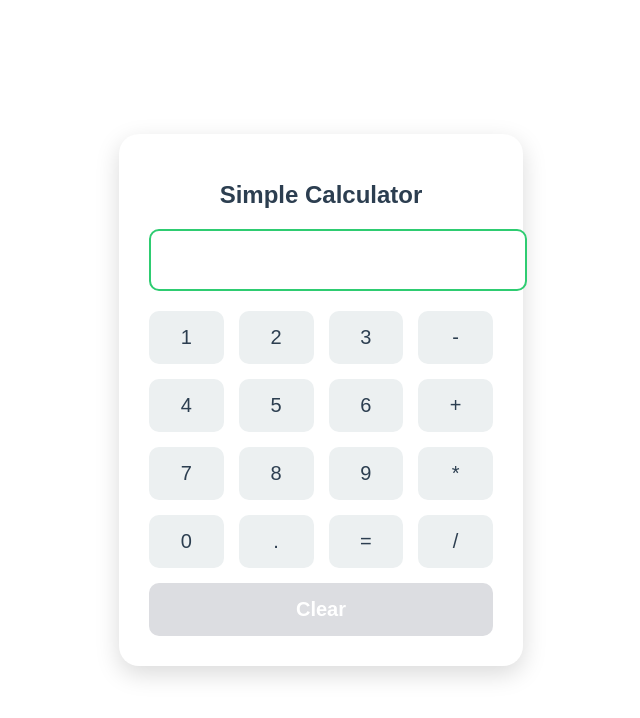
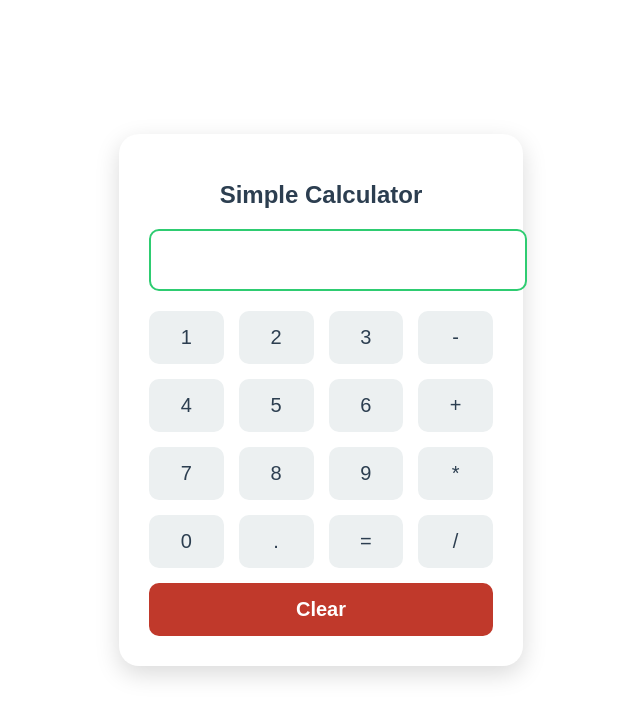
Before and after one commit to M-Saleh-N/simple_calculator, a React (Create React App) app: page / in a window 1280 px wide. In both pictures the pointer is over the button "Clear". Shown: the top 718 px of the page, without its empty margins (319-959 px from the left). Built offline with nearby package versions, Linux system fonts and the light colour scheme.

Commit message:
styled the clear btn to hover

```diff
--- a/src/components/simple.css
+++ b/src/components/simple.css
@@ -65,3 +65,7 @@ body {
     color: white;
     font-weight: bold;
   }
+
+  .clear-button:hover {
+    background: #c0392b;
+  }
```
